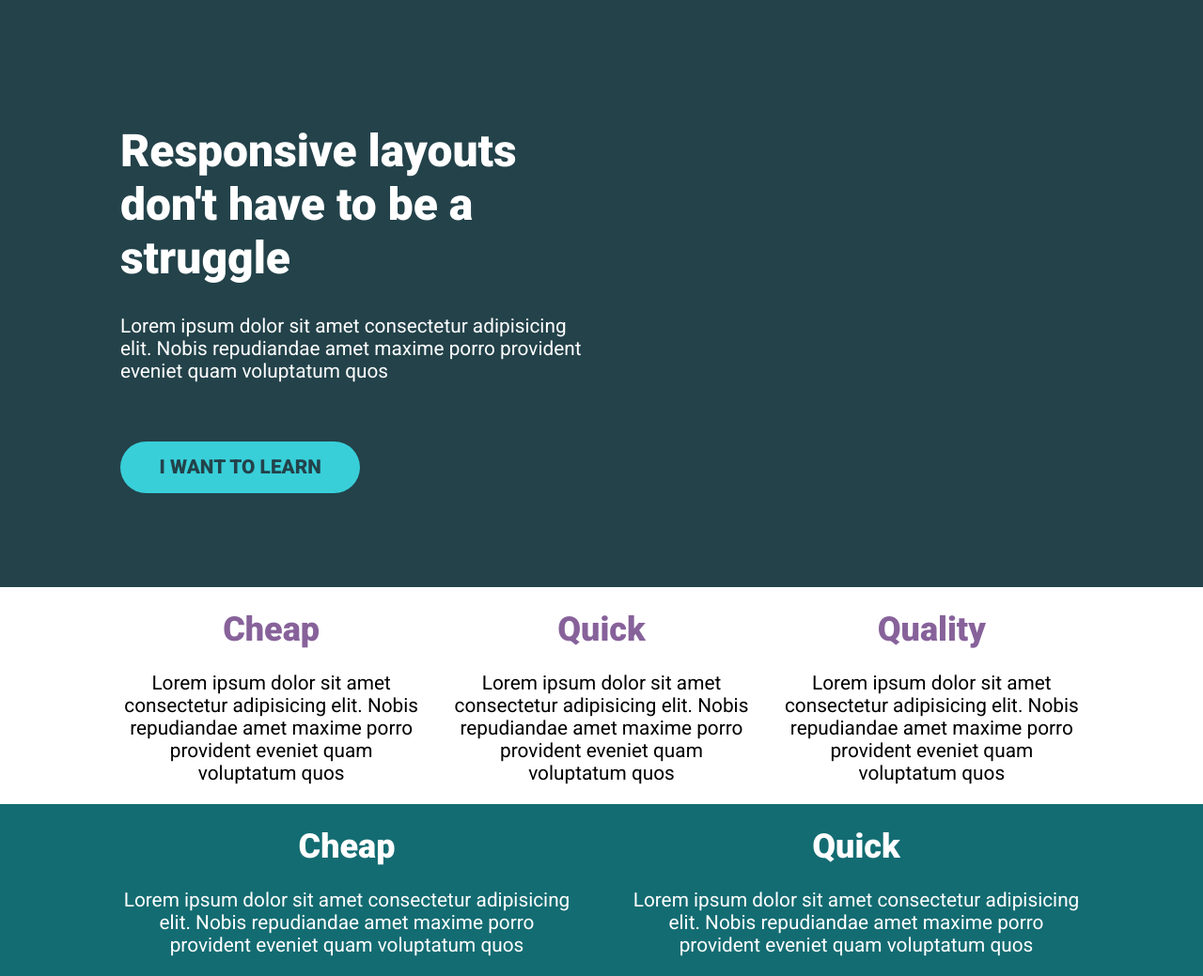
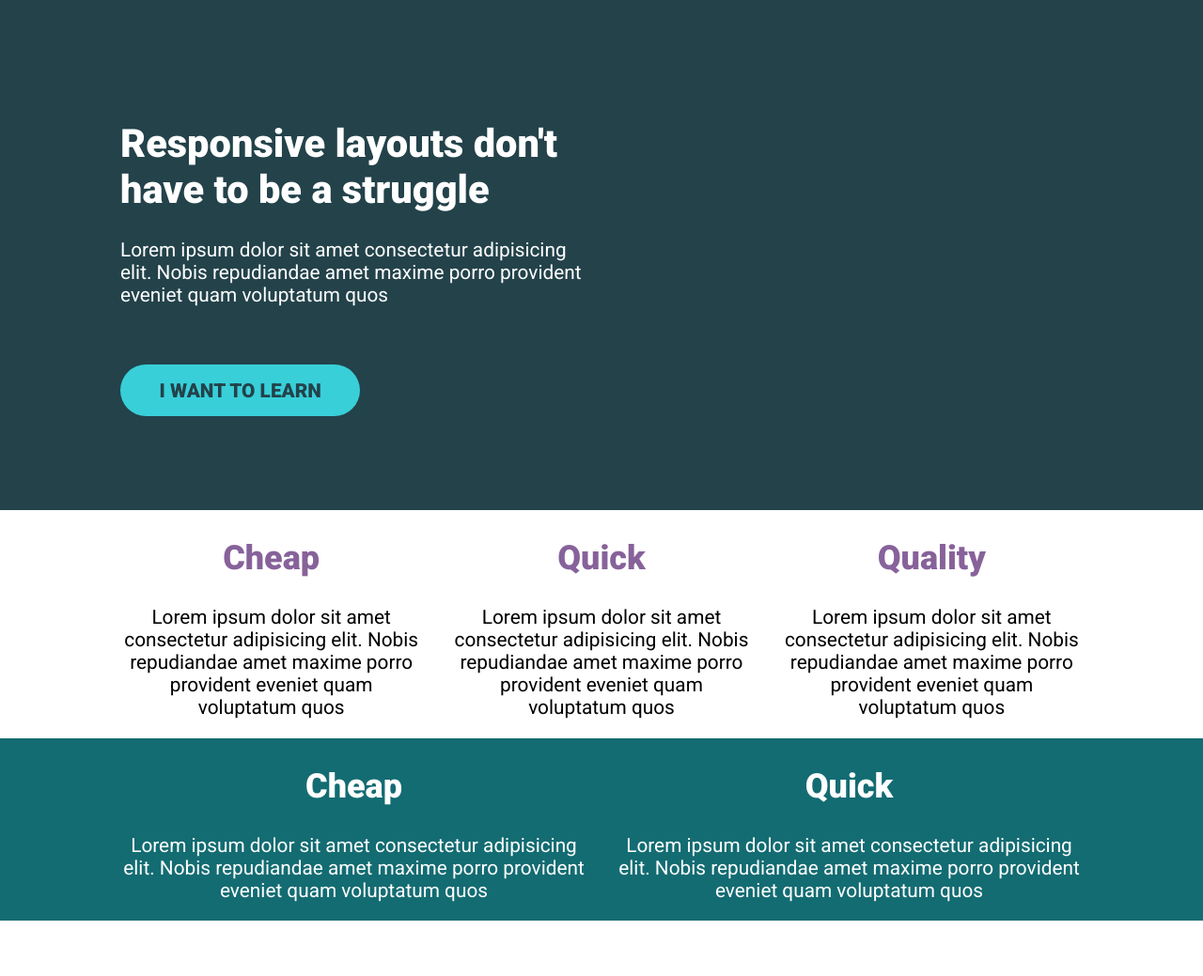
Before and after one commit to DouglasVDM/Conquering-Responsive-Layouts, a plain HTML site: page flexbox-challenge01/index.html in a window 1280 px wide. Shown: the whole page at 94% size. After the commit the page ends 980 px from the top, so only its background shows below. Drawn offline with Linux system fonts and the light colour scheme.

Commit message:
flexbox challenge01 after solution video

```diff
--- a/flexbox-challenge01/index.html
+++ b/flexbox-challenge01/index.html
@@ -24,7 +24,7 @@
   <div class="hero">
     <div class="container">
       <div class="hero__text">
-        <h1>
+        <h1 class="hero__title">
           Responsive layouts don't have to be a
           struggle
         </h1>
@@ -42,7 +42,7 @@
     <div class="container">
       <div class="row">
         <div class="col">
-          <h1>Cheap</h1>
+          <h2 class="about__title">Cheap</h2>
           <p>
             Lorem ipsum dolor sit amet consectetur
             adipisicing elit. Nobis repudiandae amet
@@ -51,7 +51,7 @@
           </p>
         </div>
         <div class="col">
-          <h1>Quick</h1>
+          <h2 class="about__title">Quick</h2>
           <p>
             Lorem ipsum dolor sit amet consectetur
             adipisicing elit. Nobis repudiandae amet
@@ -60,7 +60,7 @@
           </p>
         </div>
         <div class="col">
-          <h1>Quality</h1>
+          <h2 class="about__title">Quality</h2>
           <p>
             Lorem ipsum dolor sit amet consectetur
             adipisicing elit. Nobis repudiandae amet
@@ -75,7 +75,7 @@
     <div class="container">
       <div class="row">
         <div class="col">
-          <h1>Cheap</h1>
+          <h2 class="footer__title">Cheap</h2>
           <p>
             Lorem ipsum dolor sit amet consectetur
             adipisicing elit. Nobis repudiandae amet
@@ -84,7 +84,7 @@
           </p>
         </div>
         <div class="col">
-          <h1>Quick</h1>
+          <h2 class="footer__title">Quick</h2>
           <p>
             Lorem ipsum dolor sit amet consectetur
             adipisicing elit. Nobis repudiandae amet
--- a/flexbox-challenge01/style.css
+++ b/flexbox-challenge01/style.css
@@ -6,10 +6,6 @@ body {
   margin: 0;
   font-family: 'Roboto', sans-serif;
   font-size: 1.3rem;
-}
-
-h1 {
-  font-size: 3rem;
 }
 
 .container {
@@ -49,6 +45,20 @@ h1 {
   margin-bottom: 3em;
 }
 
+.about__title {
+  color: #87629A;
+  font-size: 2.25rem;
+}
+
+.footer {
+  background: #136C72;
+  color: #fff;
+}
+
+.footer__title {
+  font-size: 2.25rem;
+}
+
 .btn {
   display: inline-block;
   text-decoration: none;
@@ -64,21 +74,3 @@ h1 {
   opacity: .75;
   transform: scale(1.05);
 }
-
-.about h1 {
-  color: #87629A;
-  font-size: 2.25rem;
-}
-
-.footer {
-  background: #136C72;
-  color: #fff;
-}
-
-.footer .col+.col {
-  margin-left: 60px;
-}
-
-.footer h1 {
-  font-size: 2.25rem;
-}
```
